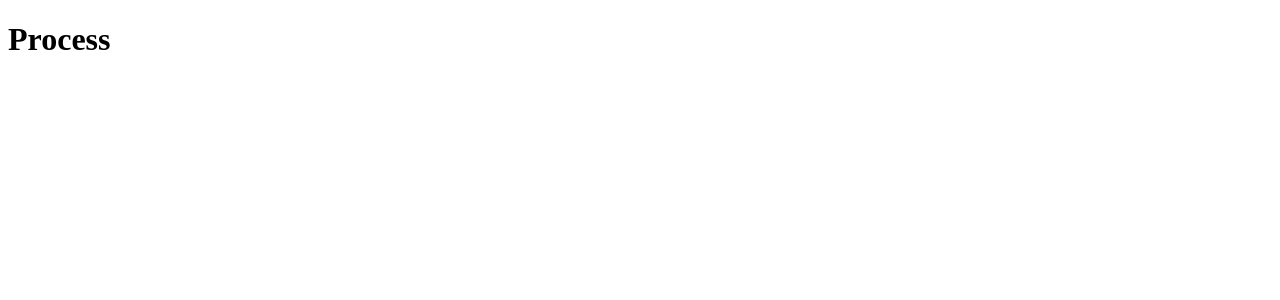
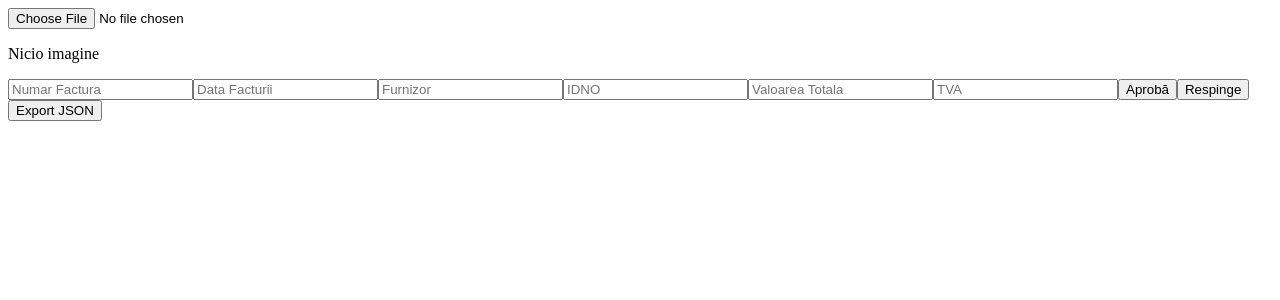
Before and after one commit to Lorean20040912/OCR_AI_PAGE, a React (Vite) app: page /procesare in a window 1280 px wide. Shown: the top 300 px of the page. Built offline with nearby package versions, Linux system fonts and the light colour scheme.

Commit message:
connect invoice preview and invoice form

```diff
--- a/src/pages/Procesare.jsx
+++ b/src/pages/Procesare.jsx
@@ -1,12 +1,19 @@
-import InvoiceForm from "../components/StatsCard"
-import InvoicePreview from "../components/StatsCard"
-import { useState, useEffect } from 'react'
+import InvoiceForm from "../components/InvoiceForm"
+import InvoicePreview from "../components/InvoicePreview"
+import { useState } from 'react'
 
 function Procesare() {
+    const [imagine, setImagine] = useState(null)
+
+    function handleFisier(e) {
+        setImagine(URL.createObjectURL(e.target.files[0]))
+    }
     return (
-     <div>
-       <h1>Process</h1>
-     </div>
+        <div>
+            <input type="file" accept="image/*" onChange={handleFisier} />
+            <InvoicePreview imagine={imagine} />
+            <InvoiceForm />
+        </div>
     )
 }
 export default Procesare
```
